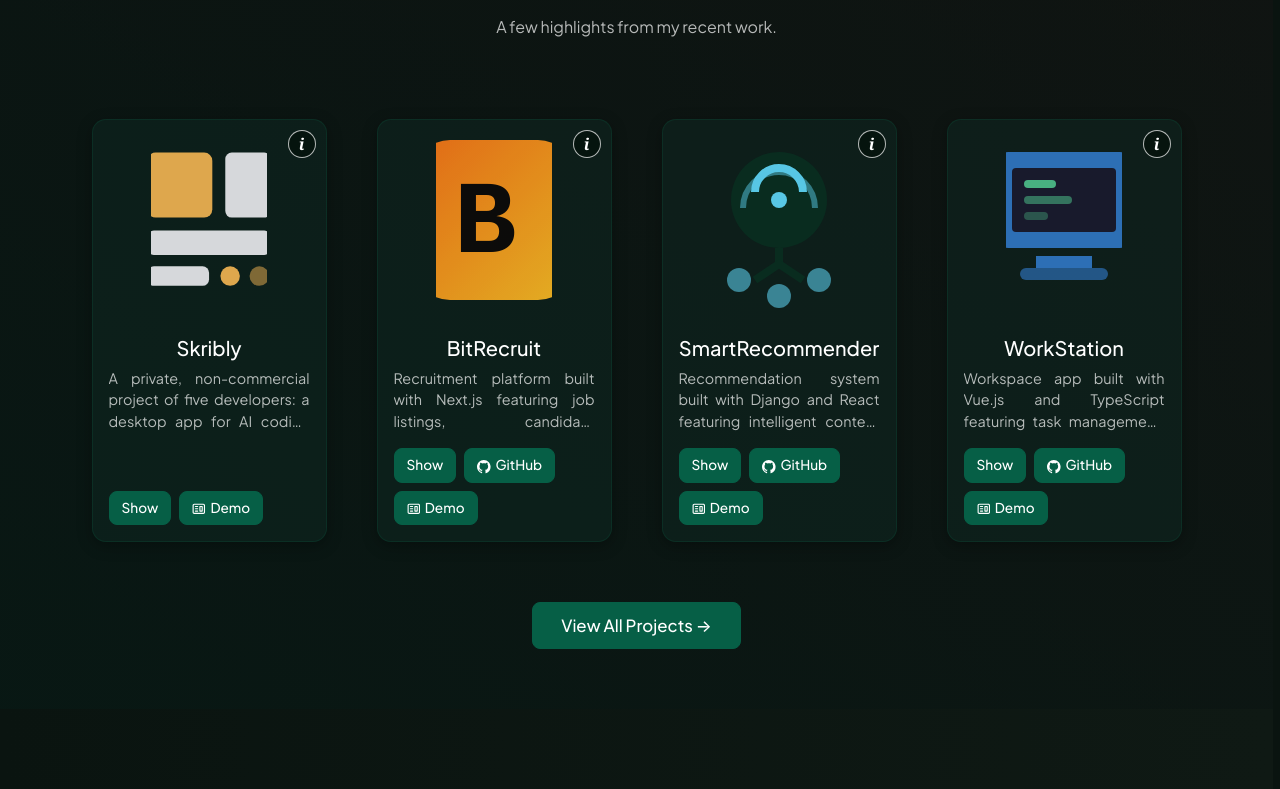
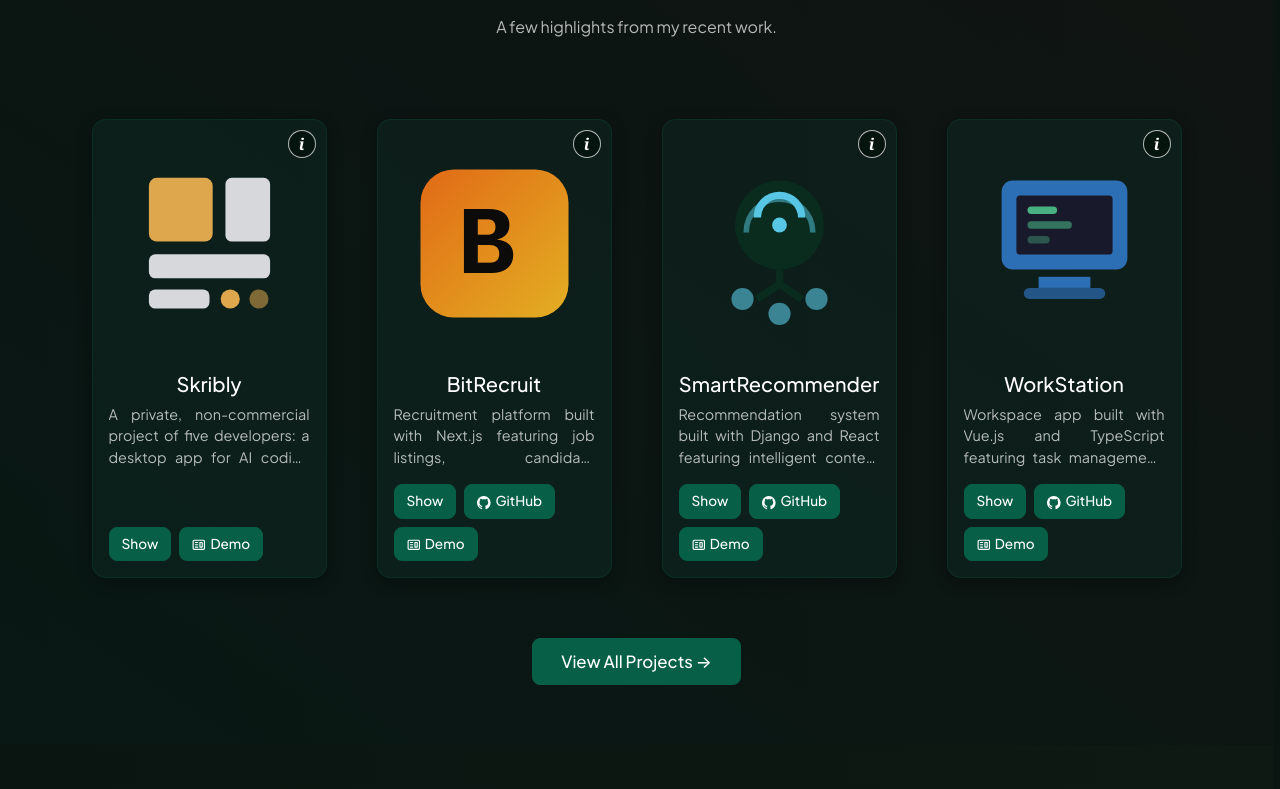
Before and after one commit to dawidolko/portfolio, a React (Create React App) app: page / in a window 1280 px wide. Shown: the part 1460-2249 px from the top of the page. Built offline with nearby package versions, Linux system fonts and the light colour scheme.

Commit message:
fix(projects): pad the project logos so they no longer touch the top of the card

```diff
--- a/src/style.css
+++ b/src/style.css
@@ -863,13 +863,22 @@ button:focus {
 .project-card-img-wrapper {
   position: relative;
   overflow: hidden;
-  height: 200px;
-}
-
+  height: 236px;
+  padding: 24px 24px 12px;
+  display: flex;
+  align-items: center;
+  justify-content: center;
+}
+
+/*
+  The project images are square app logos with their own rounded background. Scaled to cover a wide box they
+  touched the top edge of the card and lost their corners, so they are contained in a padded frame instead.
+*/
 .project-card-img-wrapper img {
-  width: 100%;
+  width: auto !important;
+  max-width: 100%;
   height: 100%;
-  object-fit: cover;
+  object-fit: contain;
   padding: 0 !important;
   border-radius: 0 !important;
   transition: transform 0.5s cubic-bezier(0.4, 0, 0.2, 1);
```
